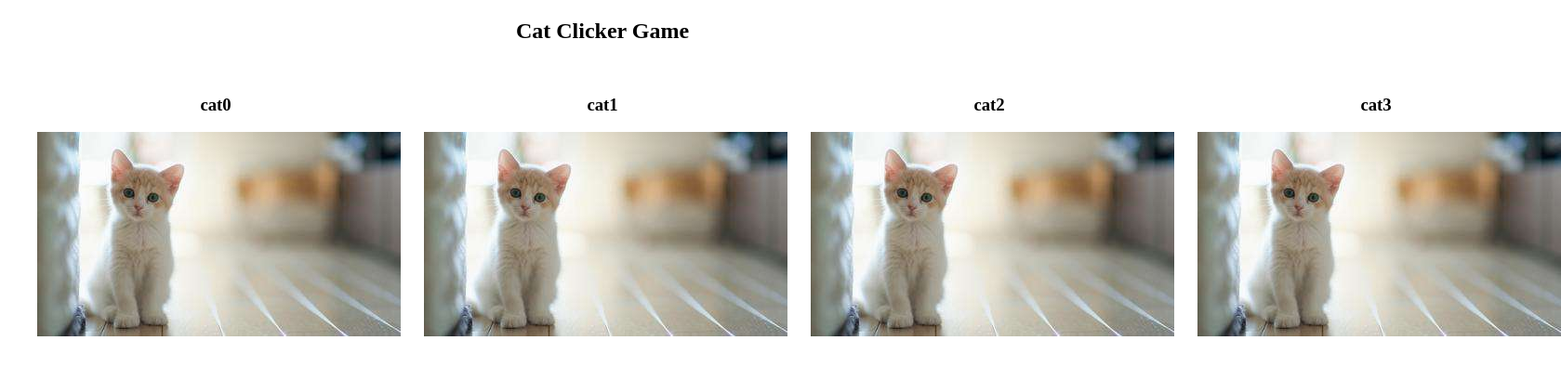
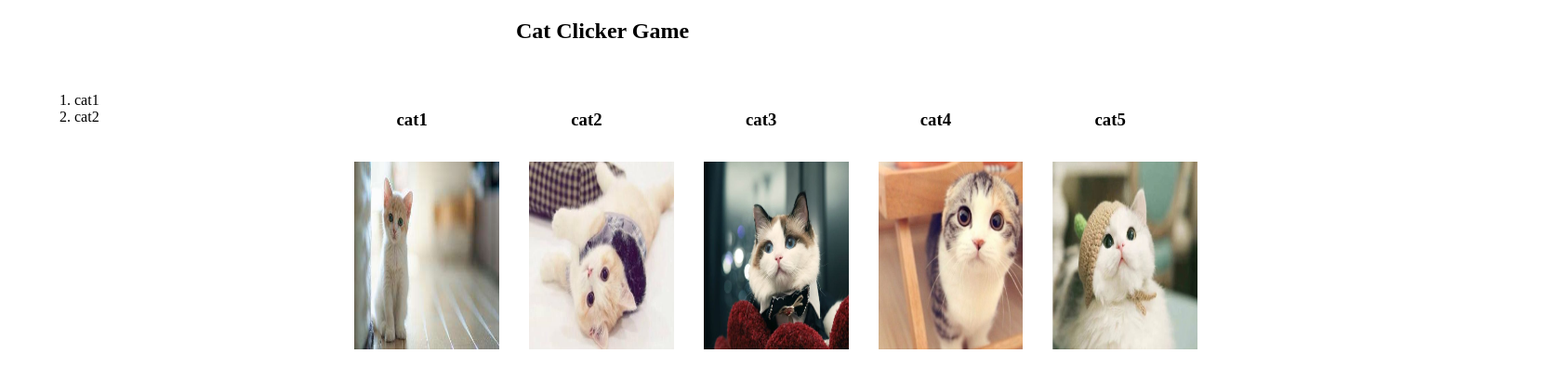
Before and after one commit to superrabbit007/catClick, a plain HTML site: page index.html in a window 1280 px wide. Shown: the top 409 px of the page at 93% size, 1679 px wide, since content can reach past the window. Drawn offline with Linux system fonts and the light colour scheme.

Commit message:
添加5张不同的猫，可以分别点击计数

```diff
--- a/css/app.css
+++ b/css/app.css
@@ -4,6 +4,7 @@ body {
 
 h2,h3 {
 	text-align: center;
+	width: 100%;
 }
 
 div {
@@ -11,21 +12,37 @@ div {
 	margin: 1em;
 }
 
+.container {
+	display: flex;
+	width: 100%;
+	flex-wrap: nowrap;
+}
+
+.sidebar {
+	width: 30%;
+}
 
 .cat {
 	display: flex;
 	flex-wrap: nowrap;
-	width: 100%;
+	width: 70%;
 
 }
 
-#my-elem {
-	width: 300px;
-	height: 200px;
+.my-elem {
+	width: 100%;
+	height: 50%;
 	margin: 1em;
 }
 
 p {
 	width: 60%;
-	font-size: 3em;
+	font-size: 2em;
 }
+
+
+@media screen and (max-width:1330px) {
+	.cat {
+		width: 1300px;
+		}
+}
--- a/index.html
+++ b/index.html
@@ -3,17 +3,27 @@
 <head>
 	<title>Cat Clicker</title>
 	<meta charset="utf-8">
+	<meta name="viewport" content="width=device-width, initial-scale=1">
 	<link rel="stylesheet" type="text/css" href="css/app.css">
 </head>
 <body>
 	<h2>Cat Clicker Game</h2>
-	<div class = "cat">
-		<div class = "cat0">
-			<h3>cat0</h3>
-			<img class = "my-elem" src="img/cat.jpg">
-			<p class = "total">Total clicks is 0.</p>
+	<div class = "container">
+		<div class = "sidebar">
+			<ol>
+				<li>cat1</li>
+				<li>cat2</li>
+			</ol>
+		</div>
+		<div class = "cat">
+			<div class = "cat0">
+				<h3>cat1</h3>
+				<img class = "my-elem" src="img/cat1.jpg">
+				<p class = "total">Total clicks is 0.</p>
+			</div>
 		</div>
 	</div>
+
 
 	<script src = "js/app1.js" type="text/javascript"></script>
 </body>
--- a/js/app1.js
+++ b/js/app1.js
@@ -3,32 +3,50 @@
 
 
 let cat1 = document.getElementsByClassName('cat0');
-// document.body.innerHTML = '';
 console.log(cat1);
 let cat1Text = cat1[0].outerHTML;
 let cat2Text = cat1Text;
-let cat3 = cat2 = cat1;
+let cat5 = cat4 = cat3 = cat2 = cat1;
 
-let cats = [cat1, cat2, cat3];
+let cats = [cat1,cat2, cat3, cat4, cat5];
+// document.body.innerHTML = '';
 
-for (var i = 0; i < cats.length; i++) {
-	let cat = cats[i];
-	// cat[0].classList.add('cat'+(i+1));
-	let cat111 = cat[0].innerHTML;
-	let catName = "cat" + i ;
-	let elem = document.createElement('div');
-	elem.innerHTML = cat111;
-	elem.classList.add('cat'+(i+1));
-	let a = elem;
-	console.log(a);
-	console.log(elem.children[0]);
-	elem.children[0].innerHTML = "cat" + (i+1) ;
-	elem.children[1];
-	//将图片的地址放在列表中，根据对应的i， 加载不同的图片，写入innerHTML中
+
+src1 = '<img class = "my-elem" src = "img/cat1.jpg">';
+src2 = '<img class = "my-elem" src = "img/cat2.jpg">';
+src3 = '<img class = "my-elem" src = "img/cat3.jpg">';
+src4 = '<img class = "my-elem" src = "img/cat4.jpg">';
+src5 = '<img class = "my-elem" src = "img/cat5.jpg">';
+
+let catsSrc = [src1,src2, src3, src4, src5];
 
 
 
-	console.log(elem.children);
+
+
+for (var i = 0; i < cats.length; i++) {
+
+	let cat = cats[i];
+	console.log(cat);
+	//将列表中每只猫的innerHTML赋值给catInner
+	let catInner = cat[0].innerHTML;
+	//每只猫重命名
+	let catName = ("cat" + (i+1));
+	//新建div,包裹每只猫的代码
+	let elem = document.createElement('div');
+	elem.innerHTML = catInner;
+	//从第二只猫开始，所以class从cat2开始
+	elem.classList.add('cat'+(i+1));
+	// let a = elem;
+	// console.log(a);
+	console.log(elem.children[0]);
+	elem.children[0].innerHTML = catName ;
+	//将图片的地址放在列表中，根据对应的i， 加载不同的图片，写入innerHTML中
+	elem.children[1].outerHTML = catsSrc[i];
+
+	console.log(elem);
+
+	// console.log(elem.children);
 	let count = 0;
 	elem.addEventListener('click', (function(catDiv,countN) {
 		return function() {
@@ -43,4 +61,9 @@ for (var i = 0; i < cats.length; i++) {
 	})(elem,count));
 
 	document.getElementsByClassName('cat')[0].appendChild(elem);
+	//当添加完5张图片后，删除原始的图片(如果下面的条件中i<4时，就删除原始图片，则会报错，图片加载不完)
+	if(i === 4) {
+		let el = document.querySelector('.cat0');
+		el.remove();
+	}
 }
```
Also changed, not shown: img/cat1.jpg (renamed from img/cat.jpg), img/cat2.jpg (added), img/cat3.jpg (added), img/cat4.jpg (added), img/cat5.jpg (added).
